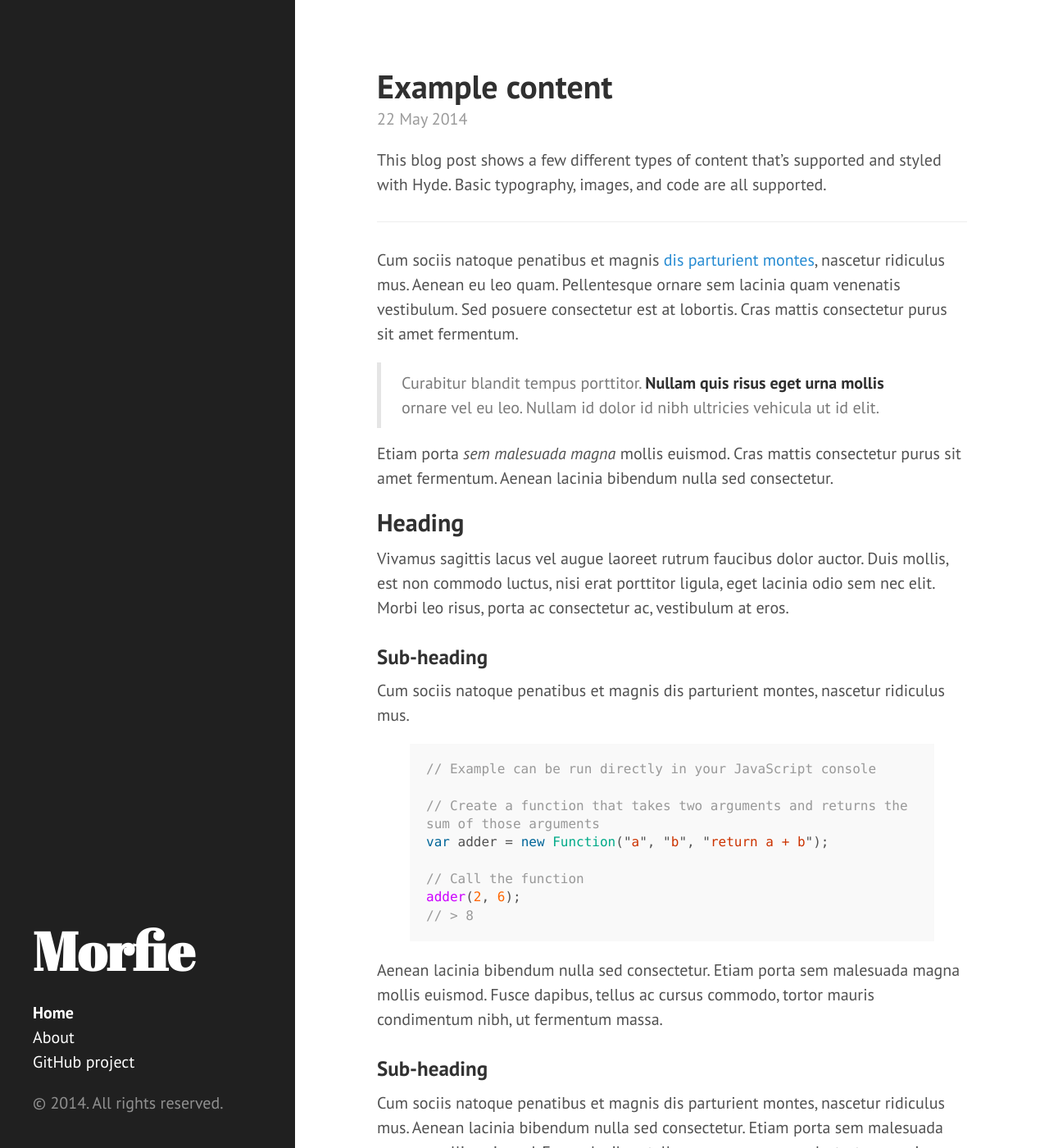
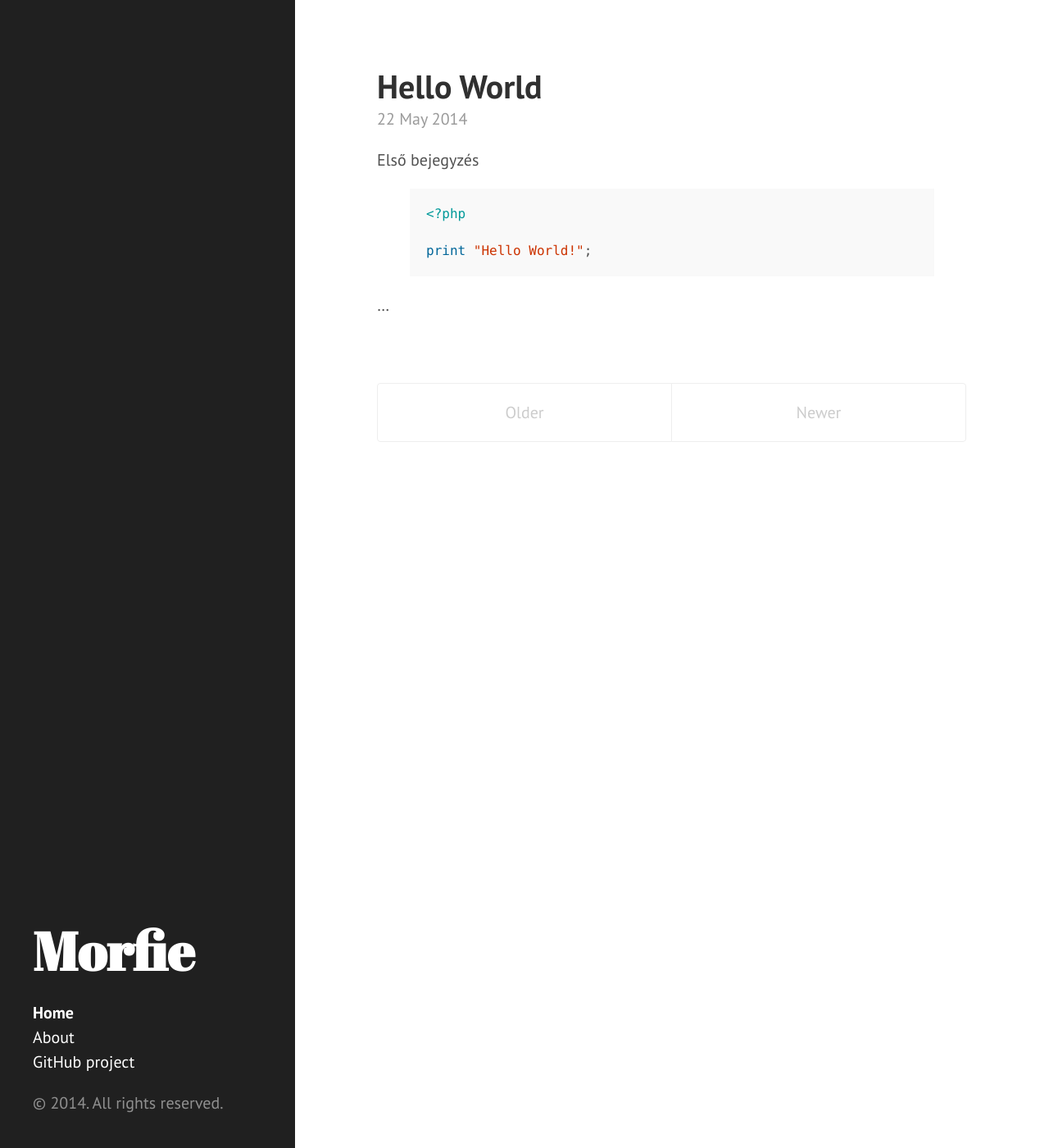
Before and after one commit to morfie/morfie.github.io, a Jekyll site: the page built from index.html, in a window 1280 px wide and 1400 px high. Shown: the whole window at 82% size. Built offline with Jekyll 4.4.1, drawn with Linux system fonts in a browser that asks for light colours; Markdown is read by kramdown in place of the engine named in the settings; the list of posts is cut into pages by our own code; some of the changed text lies outside the part shown.

Commit message:
php test

```diff
--- a/_posts/2014-05-22-hello-world.md
+++ b/_posts/2014-05-22-hello-world.md
@@ -3,17 +3,12 @@ layout: post
 title: Hello World
 ---
 
-Cum sociis natoque penatibus et magnis dis parturient montes, nascetur ridiculus mus.
+Első bejegyzés
 
-{% highlight js %}
-// Example can be run directly in your JavaScript console
+{% highlight php %}
+<?php
 
-// Create a function that takes two arguments and returns the sum of those arguments
-var adder = new Function("a", "b", "return a + b");
-
-// Call the function
-adder(2, 6);
-// > 8
+print "Hello World!";
 {% endhighlight %}
 
-Aenean lacinia bibendum nulla sed consectetur. Etiam porta sem malesuada magna mollis euismod. Fusce dapibus, tellus ac cursus commodo, tortor mauris condimentum nibh, ut fermentum massa.
+...
--- a/_posts/2014-05-22-test.md
+++ /dev/null
@@ -1,55 +0,0 @@
----
-layout: post
-title: Example content
----
-
-This blog post shows a few different types of content that's supported and styled with Hyde. Basic typography, images, and code are all supported.
-
------
-
-Cum sociis natoque penatibus et magnis <a href="#">dis parturient montes</a>, nascetur ridiculus mus. Aenean eu leo quam. Pellentesque ornare sem lacinia quam venenatis vestibulum. Sed posuere consectetur est at lobortis. Cras mattis consectetur purus sit amet fermentum.
-
-> Curabitur blandit tempus porttitor. **Nullam quis risus eget urna mollis** ornare vel eu leo. Nullam id dolor id nibh ultricies vehicula ut id elit.
-
-Etiam porta *sem malesuada magna* mollis euismod. Cras mattis consectetur purus sit amet fermentum. Aenean lacinia bibendum nulla sed consectetur.
-
-## Heading
-
-Vivamus sagittis lacus vel augue laoreet rutrum faucibus dolor auctor. Duis mollis, est non commodo luctus, nisi erat porttitor ligula, eget lacinia odio sem nec elit. Morbi leo risus, porta ac consectetur ac, vestibulum at eros.
-
-### Sub-heading
-
-Cum sociis natoque penatibus et magnis dis parturient montes, nascetur ridiculus mus.
-
-{% highlight js %}
-// Example can be run directly in your JavaScript console
-
-// Create a function that takes two arguments and returns the sum of those arguments
-var adder = new Function("a", "b", "return a + b");
-
-// Call the function
-adder(2, 6);
-// > 8
-{% endhighlight %}
-
-Aenean lacinia bibendum nulla sed consectetur. Etiam porta sem malesuada magna mollis euismod. Fusce dapibus, tellus ac cursus commodo, tortor mauris condimentum nibh, ut fermentum massa.
-
-### Sub-heading
-
-Cum sociis natoque penatibus et magnis dis parturient montes, nascetur ridiculus mus. Aenean lacinia bibendum nulla sed consectetur. Etiam porta sem malesuada magna mollis euismod. Fusce dapibus, tellus ac cursus commodo, tortor mauris condimentum nibh, ut fermentum massa justo sit amet risus.
-
-* Praesent commodo cursus magna, vel scelerisque nisl consectetur et.
-* Donec id elit non mi porta gravida at eget metus.
-* Nulla vitae elit libero, a pharetra augue.
-
-Donec ullamcorper nulla non metus auctor fringilla. Nulla vitae elit libero, a pharetra augue.
-
-1. Vestibulum id ligula porta felis euismod semper.
-2. Cum sociis natoque penatibus et magnis dis parturient montes, nascetur ridiculus mus.
-3. Maecenas sed diam eget risus varius blandit sit amet non magna.
-
-Cras mattis consectetur purus sit amet fermentum. Sed posuere consectetur est at lobortis.
-
------
-
-Want to see something else added? <a href="https://github.com/mdo/hyde/issues/new">Open an issue.</a>
```
